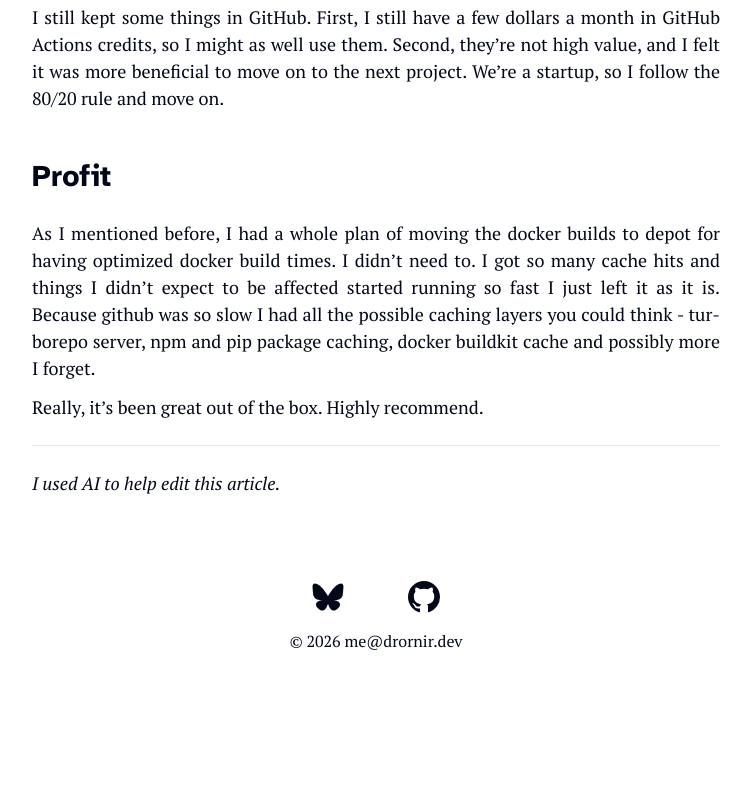
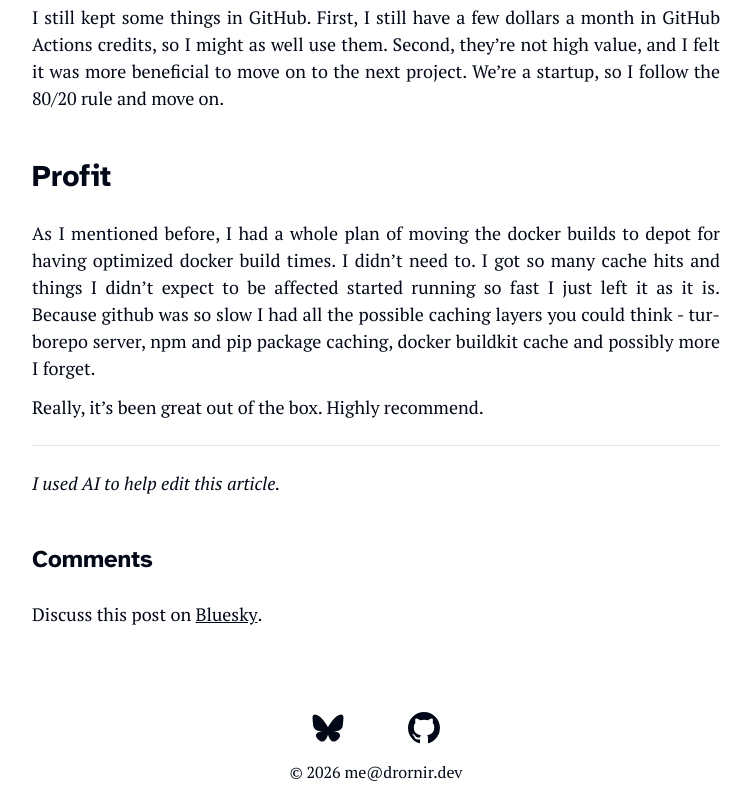
Before and after one commit to drornir/website, an Astro site in the folder astro/my-shadcn/: page /blog/migrated-out-of-github-actions in a window 1280 px wide. Shown: the part 9932-10732 px from the top of the page, without its empty margins (264-1015 px from the left). Before the commit the page ends 10601 px from the top, so only its background shows below. Built offline with nearby package versions, Linux system fonts and the light colour scheme; Astro itself is replaced by a stand-in of ours.

Commit message:
Link blog comments to Bluesky post

```diff
--- a/astro/my-shadcn/src/content/blog/migrated-out-of-github-actions.md
+++ b/astro/my-shadcn/src/content/blog/migrated-out-of-github-actions.md
@@ -233,3 +233,7 @@ Really, it's been great out of the box. Highly recommend.
 ---
 
 *I used AI to help edit this article.*
+
+## Comments
+
+Discuss this post on [Bluesky](https://bsky.app/profile/did:plc:lk2y42l2lnl6ibupyezyy6l6/post/3my3u6usxjk2i).
```
